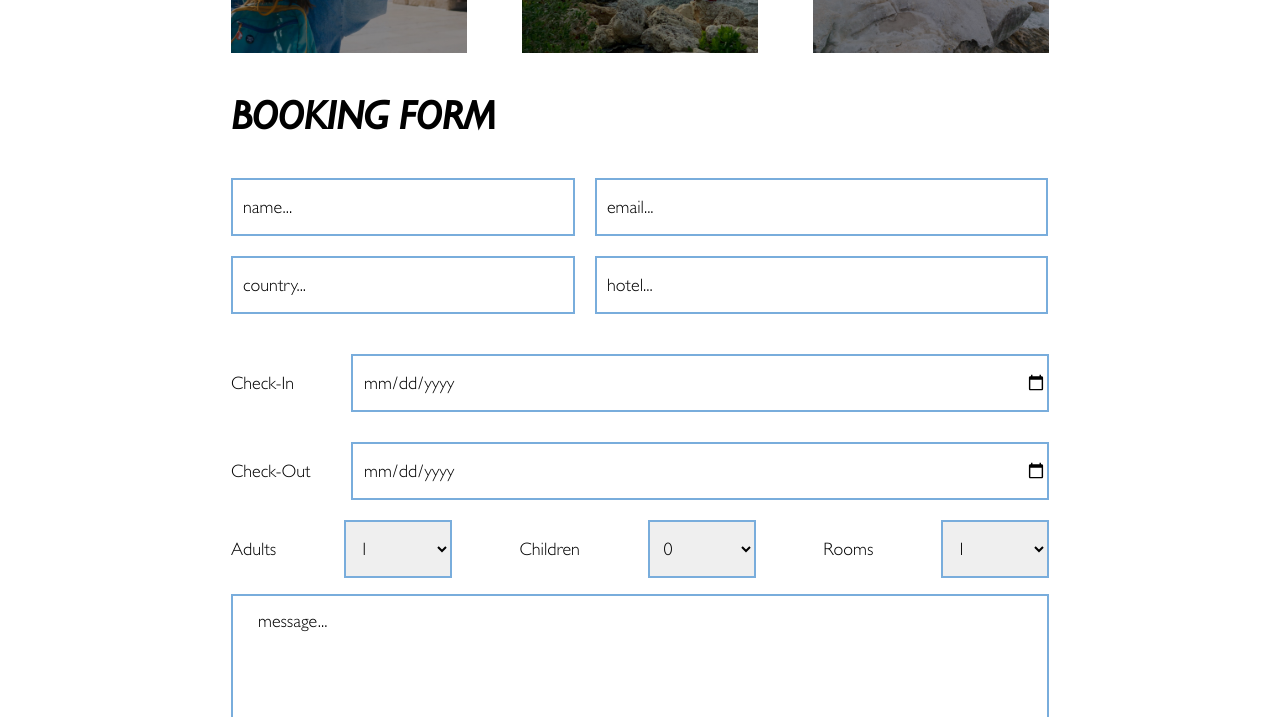
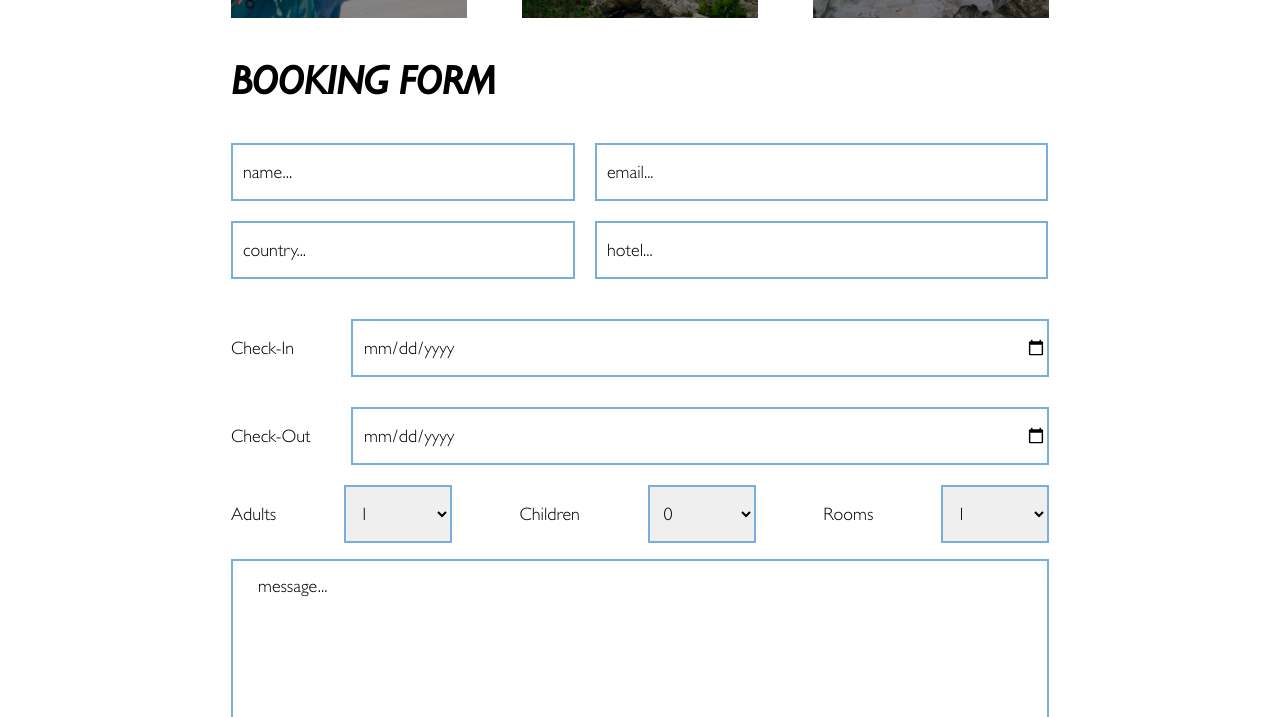
Before and after one commit to n215-arigree/homework-seven, a plain HTML site: page index.html in a window 1280 px wide. Shown: the part 736-1453 px from the top of the page. Drawn offline with Linux system fonts and the light colour scheme.

```diff
--- a/scss/home/home.scss
+++ b/scss/home/home.scss
@@ -1,5 +1,5 @@
 .home {
-  margin-top: -65px;
+  margin-top: -100px;
   height: 1600px;
   margin-bottom: 50px;
   .hero {
```
Also changed, not shown: css/styles.css, 1 other file.
